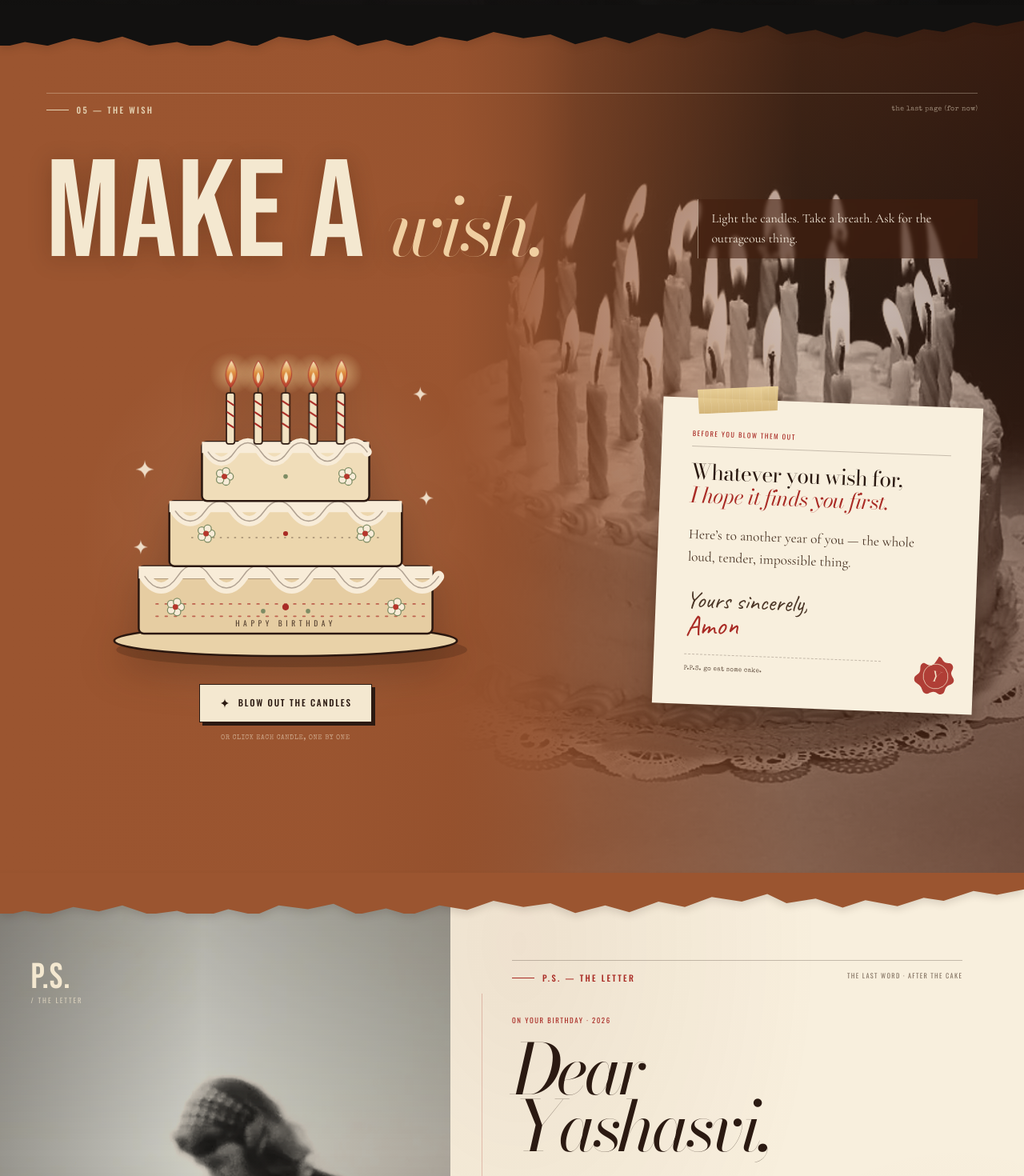
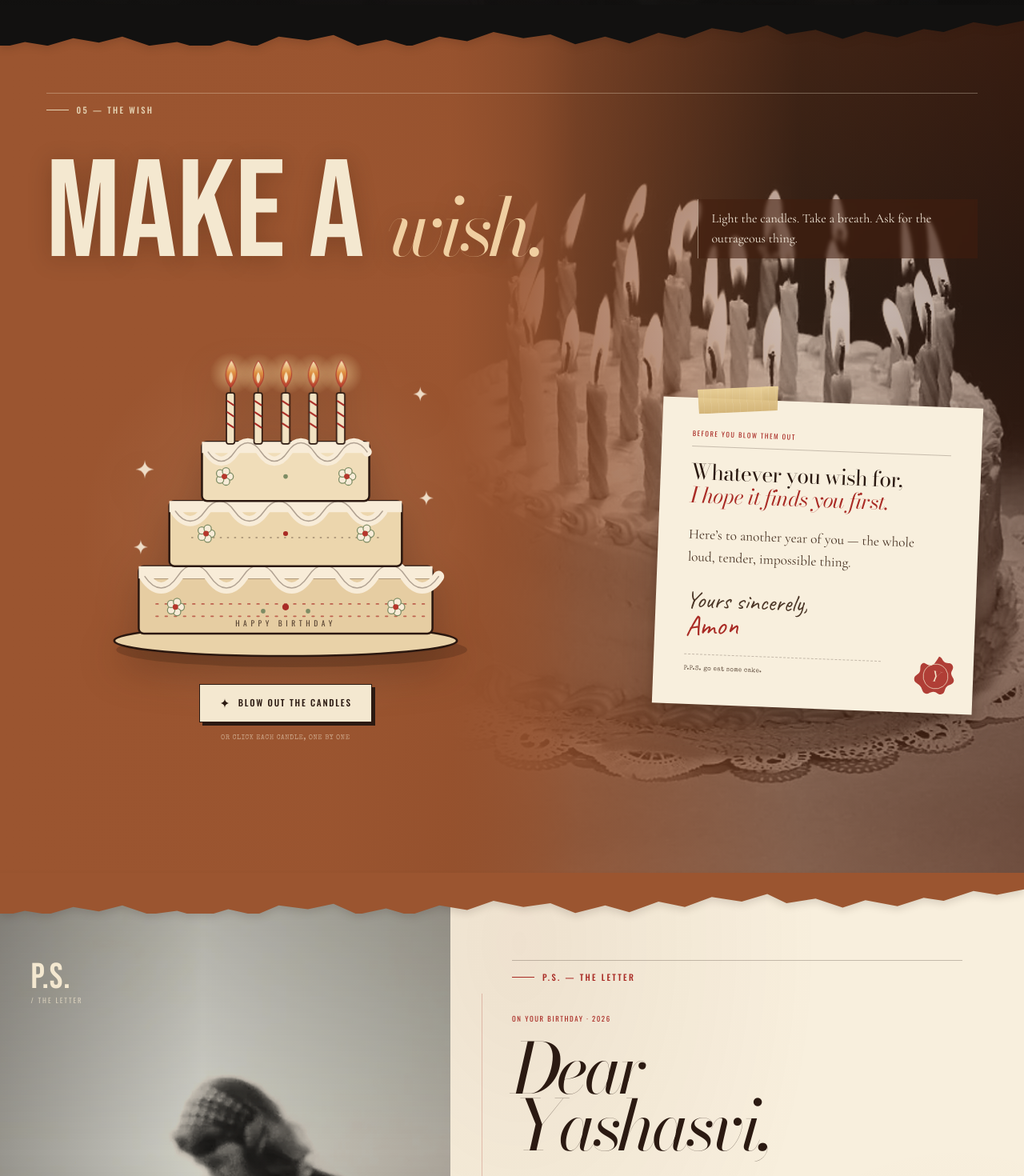
Before and after one commit to AmonWasHere/yashasvi_Birthday, a React (Vite) app: page / in a window 1280 px wide. Shown: the part 6020-7490 px from the top of the page at 80% size. Built offline with nearby package versions, Linux system fonts and the light colour scheme.

Commit message:
Remove the last-page meta labels

```diff
--- a/src/components/Letter.tsx
+++ b/src/components/Letter.tsx
@@ -36,7 +36,6 @@ export default function Letter() {
       <article className="letter-v2-paper">
         <header className="letter-v2-head">
           <p className="kicker">P.S. — the letter</p>
-          <p className="letter-v2-meta">the last word · after the cake</p>
         </header>
 
         <p className="letter-v2-date">on your birthday · {site.year}</p>
--- a/src/components/Wish.tsx
+++ b/src/components/Wish.tsx
@@ -70,7 +70,6 @@ export default function Wish() {
       <div className="wish-v2-inner">
         <header className="wish-v2-head">
           <p className="kicker">05 — the wish</p>
-          <p className="wish-v2-meta">the last page (for now)</p>
         </header>
 
         <div className="wish-v2-heading">
```
